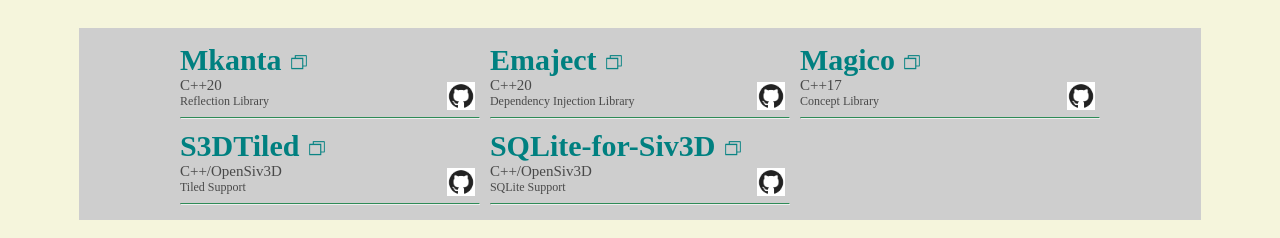
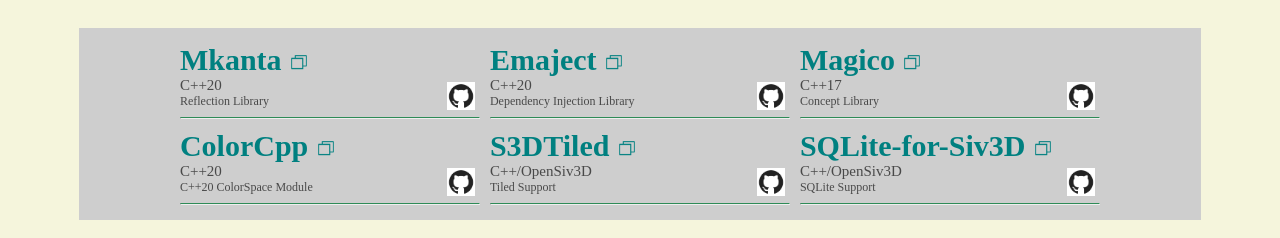
Before and after one commit to tyanmahou/Web, a Vue app in the folder web/: page /works in a window 1280 px wide. Shown: the part 4365-4603 px from the top of the page. Built offline with nearby package versions, Linux system fonts and the light colour scheme.

Commit message:
update lib

```diff
--- a/web/src/data/works/library.js
+++ b/web/src/data/works/library.js
@@ -17,6 +17,12 @@ export default {
       lang: "C++17",
       caption: "Concept Library",
       detail: "https://github.com/tyanmahou/Magico",
+    },
+    {
+      title: "ColorCpp",
+      lang: "C++20",
+      caption: "C++20 ColorSpace Module",
+      detail: "https://github.com/tyanmahou/ColorCpp",
     },
     {
       title: "S3DTiled",
```
